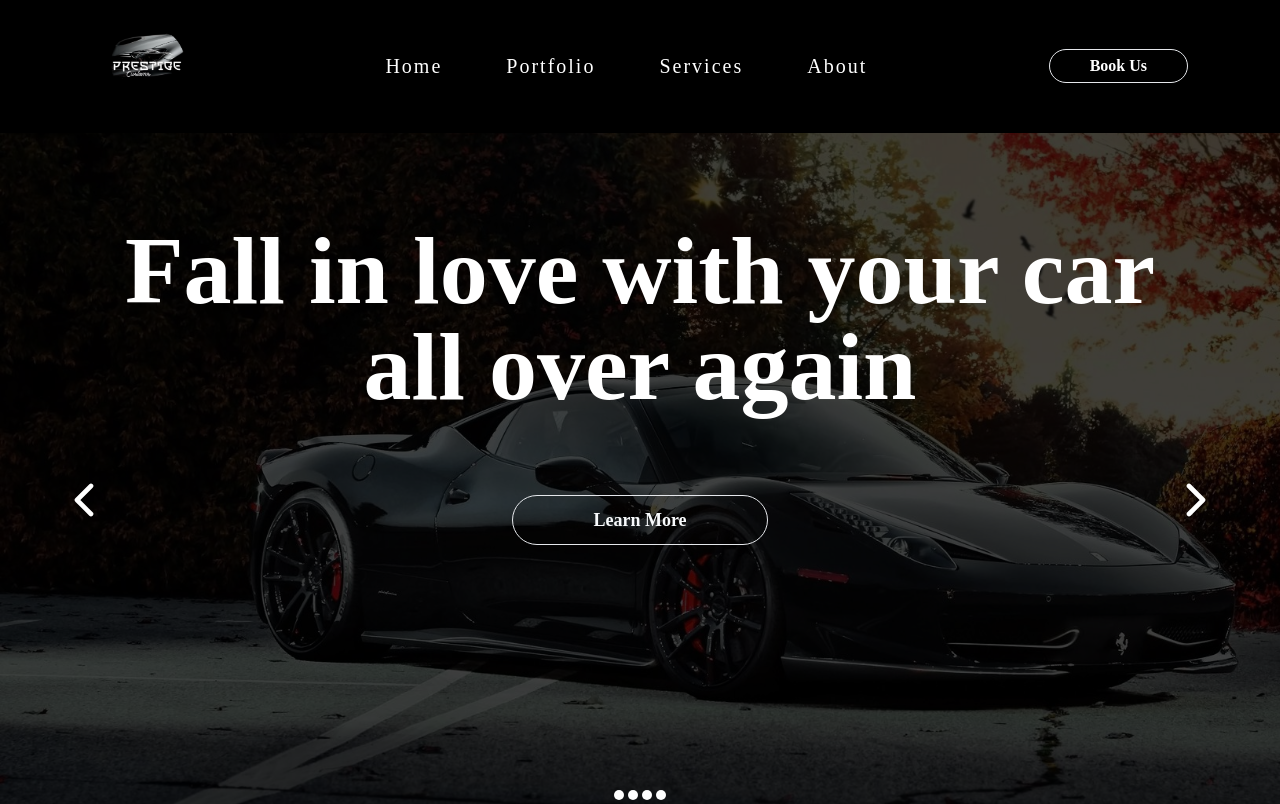
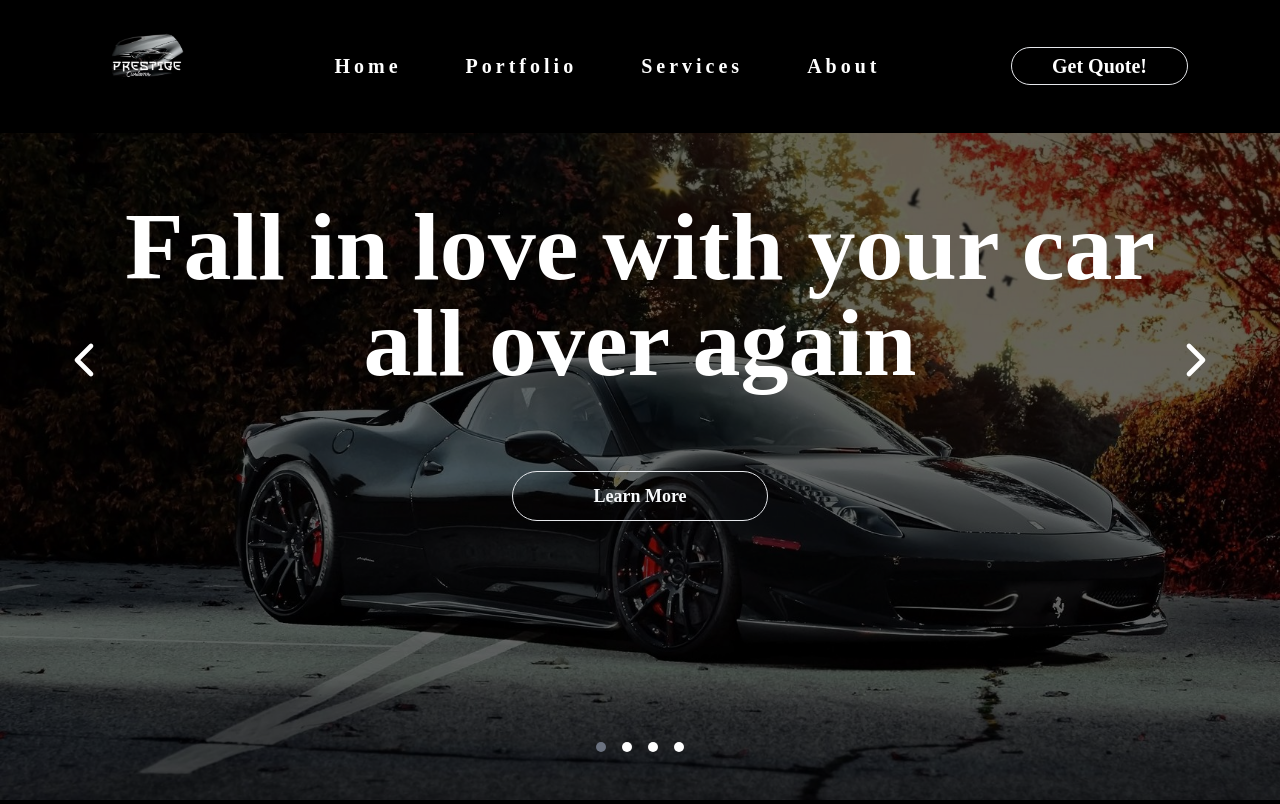
Before and after one commit to mkha101/CarDetailing, an Astro site: page / in a window 1280 px wide. Shown: the top 804 px of the page. Built offline with nearby package versions, Linux system fonts and the light colour scheme; Astro itself is replaced by a stand-in of ours; a web font is replaced by a local one.

Commit message:
Added slideshow that users can use to click through  bg images in content/graphic at top of page

```diff
--- a/src/components/Content-Graphic.tsx
+++ b/src/components/Content-Graphic.tsx
@@ -1,31 +1,56 @@
 import { Button } from "@/components/ui/button";
 import { ChevronLeft, ChevronRight } from "lucide-react";
+import { slides } from "./slidesData"; // Import the slides array
 
-import React from "react";
+import React, { useState } from "react";
 
 export const ContentGraphic = () => {
+  const [currentIndex, setCurrentIndex] = useState(0);
+
+  const prevSlide = () => {
+    const isFirstSlide = currentIndex === 0;
+    const newIndex = isFirstSlide ? slides.length - 1 : currentIndex - 1;
+    setCurrentIndex(newIndex);
+    console.log(currentIndex);
+  };
+
+  const nextSlide = () => {
+    const isLastSlide = currentIndex === slides.length - 1;
+    const newIndex = isLastSlide ? 0 : currentIndex + 1;
+    setCurrentIndex(newIndex);
+    console.log(currentIndex);
+  };
+
   return (
-    <div className="min-h-screen lg:min-h-[53rem] z-0 bg-cover bg-[url('/ferrari.jpeg')] relative  bg-no-repeat  flex flex-col justify-center items-center px-20 text-black">
-      <div className="absolute flex   flex-col justify-center  items-center inset-0 bg-black bg-opacity-75">
+    <div
+      style={{ backgroundImage: `url(${slides[currentIndex].url})` }}
+      className={`min-h-screen  z-0 bg-cover translate ease-in-out duration-300  relative  bg-no-repeat  flex flex-col justify-center items-center px-20 text-black`}
+    >
+      <div className="absolute flex   flex-col justify-center  items-center inset-0 bg-black bg-opacity-60">
         <div className="mb-20 flex  gap-20  flex-col justify-center  items-center ">
           {" "}
           <h1 className="text-white text-3xl    text-center font-extrabold sm:text-8xl">
             Fall in love with your car <br /> all over again
           </h1>
-          <Button className="bg-transparent font-semibold text-lg hover:bg-transparent hover:border-red-600 transition duration-500 ease-in-out hover:text-red-600  border rounded-full px-20 py-6 ">
+          <Button className="bg-transparent font-semibold text-lg hover:bg-transparent hover:border-gray-500 transition duration-500 ease-in-out hover:text-gray-500  border rounded-full px-20 py-6 ">
             Learn More
           </Button>
-          <div className="flex flex-row absolute   bottom-12 gap-1">
-            <div className="bg-white p-[5px] cursor-pointer hover:bg-gray-500 transition ease-in-out w-2 h-2 rounded-full"></div>
-            <div className="bg-white p-[5px] cursor-pointer hover:bg-gray-500 transition ease-in-out w-2 h-2 rounded-full"></div>
-            <div className="bg-white p-[5px] cursor-pointer hover:bg-gray-500 transition ease-in-out w-2 h-2 rounded-full"></div>
-            <div className="bg-white p-[5px] cursor-pointer hover:bg-gray-500 transition ease-in-out w-2 h-2 rounded-full"></div>
+          <div className="flex flex-row absolute justify-center   bottom-12 gap-4">
+            {slides.map((slide, slideIndex) => (
+              <div
+                key={slideIndex}
+                onClick={() => setCurrentIndex(slideIndex)}
+                className={` ${
+                  currentIndex === slideIndex ? "bg-gray-500" : "bg-white"
+                } p-[5px]  cursor-pointer hover:bg-gray-500 transition ease-in-out w-2 h-2 rounded-full`}
+              ></div>
+            ))}
           </div>
-          <div className="absolute cursor-pointer right-14 bottom-80">
-            <ChevronRight size={56} color="white" />
+          <div className="absolute cursor-pointer right-14 to">
+            <ChevronRight onClick={nextSlide} size={56} color="white" />
           </div>
-          <div className="absolute cursor-pointer left-14 bottom-80">
-            <ChevronLeft size={56} color="white" />
+          <div className="absolute cursor-pointer left-14 ">
+            <ChevronLeft onClick={prevSlide} size={56} color="white" />
           </div>
         </div>
       </div>
--- a/src/components/Header.tsx
+++ b/src/components/Header.tsx
@@ -27,27 +27,27 @@ export const Header = ({ headerTextColor }: Props) => {
             </a>
 
             <ul
-              className={`flex  flex-row text-white tracking-widest text-xl text-opacity-200 gap-16`}
+              className={`flex  flex-row text-white tracking-[0.2em] text-xl text-opacity-200 gap-16`}
             >
-              <li className=" underline-offset-4 hover:border-red-600 font-light">
+              <li className="  hover:text-gray-500 font-semibold">
                 <a href="/">Home</a>
               </li>{" "}
-              <li className=" underline-offset-4 hover:border-red-600 font-light">
+              <li className="  hover:text-gray-500 font-semibold">
                 <a href="/about">Portfolio</a>
               </li>{" "}
               <button
                 onMouseEnter={() => setServices(true)}
-                className="cursor-pointer  hover:border-red-600 font-light"
+                className="cursor-pointer tracking-[0.2em]   hover:text-gray-500 font-semibold"
               >
                 Services
               </button>
-              <li className=" underline-offset-4 hover:border-red-600 font-light">
+              <li className="  hover:text-gray-500 font-semibold">
                 <a href="/about">About</a>
               </li>
             </ul>
             <ul className={`flex flex-row  text-white text-opacity-200 gap-6`}>
-              <li className="hover:bg-transparent hover:border-red-600 transition duration-500 ease-in-out hover:text-red-600 border hover:bg-opacity-50  px-10 py-1 rounded-3xl cursor-pointer  font-semibold">
-                <a href="/">Book Us</a>
+              <li className="hover:bg-transparent text-xl  transition duration-500 ease-in-out hover:text-gray-500 border hover:border-gray-500 hover:bg-opacity-50  px-10 py-1 rounded-3xl cursor-pointer  font-semibold">
+                <a href="/">Get Quote!</a>
               </li>
             </ul>
           </nav>
@@ -84,7 +84,7 @@ export const Header = ({ headerTextColor }: Props) => {
       {services && (
         <div
           onMouseLeave={() => setServices(false)}
-          className="absolute w-full top-28  "
+          className="absolute w-full top-32  "
         >
           <Services />
         </div>
--- a/src/components/Services.tsx
+++ b/src/components/Services.tsx
@@ -2,9 +2,9 @@ import React from "react";
 
 export const Services = () => {
   return (
-    <div className="min-h-[80vh] inset-0 bg-black bg-opacity-75">
+    <div className="min-h-[80vh] inset-0 bg-black bg-opacity-90">
       {" "}
-      <div className="grid grid-cols-4 bg-black min-h-[24rem]   border-[4px] gap-1 border-black mx-60 grid-rows-2 text-white">
+      <div className="grid grid-cols-4 bg-black min-h-[24rem]   border-[4px] gap-1 border-black px-80 grid-rows-2 text-white">
         <div className="border-[0px] border-black bg-[url(./rims.jpeg)] bg-cover flex flex-col justify-center items-center">
           <h1 className="text-white text-center font-medium text-7xl"></h1>
         </div>
--- a/src/components/ServicesOffered.tsx
+++ b/src/components/ServicesOffered.tsx
@@ -3,7 +3,7 @@ import React from "react";
 export const ServicesOffered = () => {
   return (
     <div className="bg-black text-black">
-      <div className="grid grid-cols-2 min-h-screen border-[16px] gap-3 border-black min-w-screen w-full grid-rows-2 text-white">
+      <div className="grid sm:grid-cols-2 grid-col-4 min-h-screen border-[16px] gap-3 border-black min-w-screen w-full grid-rows-4 sm:grid-rows-2 text-white">
         <div className="border-[8px] border-black bg-[url(./rims.jpeg)] bg-cover flex flex-col justify-center items-center">
           <h1 className="text-white text-center font-medium text-7xl"></h1>
         </div>
--- /dev/null
+++ b/src/components/slidesData.tsx
@@ -0,0 +1,14 @@
+export const slides = [
+  {
+    url: "./ferrari.jpeg",
+  },
+  {
+    url: "./rim.jpeg",
+  },
+  {
+    url: "./matte.webp",
+  },
+  {
+    url: "./porsche.jpeg",
+  },
+];
--- a/src/pages/index.astro
+++ b/src/pages/index.astro
@@ -9,7 +9,7 @@ import "@/styles/globals.css";
 
 <Layout headerTextColor="white" title="Freelance Template">
   <main class="w-full max-w-screen">
-    <ContentGraphic />
+    <ContentGraphic client:load />
     <ServicesOffered />
     <TestimonialsReviews />
     <Footer />
```
